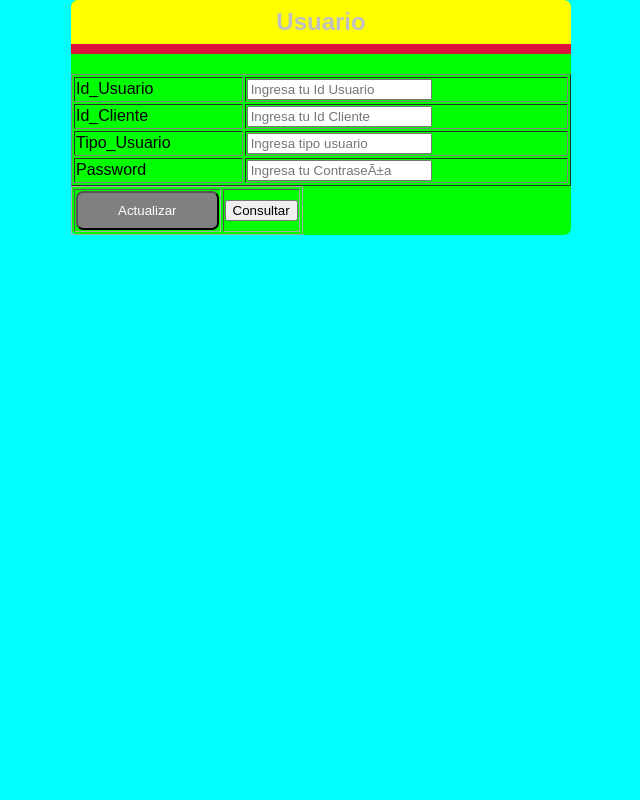
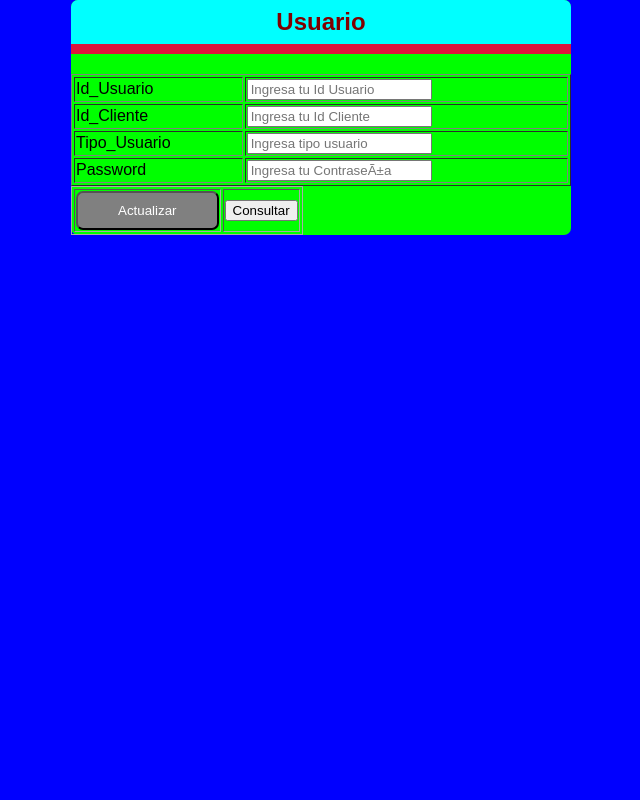
Before and after one commit to JohanUruena2023/Formularios, a PHP site: page / in a window 1280 px wide. Shown: the whole page, without its empty margins (319-959 px from the left). Run offline with PHP 8.4, Linux system fonts and the light colour scheme.

Commit message:
Update estilosformularios.css

```diff
--- a/estilosformularios.css
+++ b/estilosformularios.css
@@ -1,7 +1,7 @@
 body{
  Margin:0;
   font-family: sans-serif;
-    background:#00FFFF;
+    background:#0000FF;
 }
 
 .form_Usuario{
@@ -19,8 +19,8 @@ body{
 }
 
 .titulo_form_Usuario{
-  background:#FFFF00;
-  color:#C0C0C0 ;
+  background:#00FFFF;
+  color:#800000 ;
   padding: 8px;
   text-align:center;
   font-weight:100px;
```
